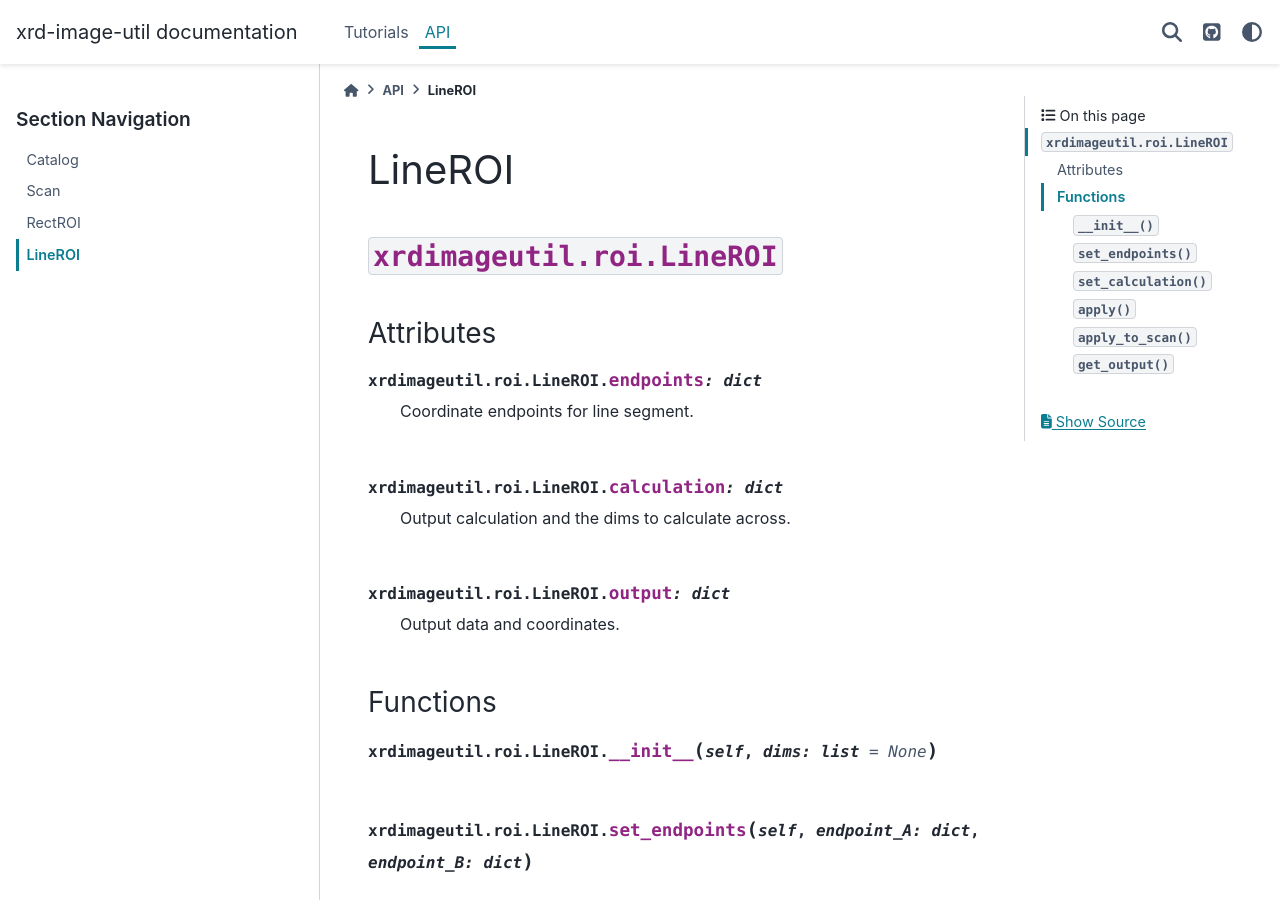
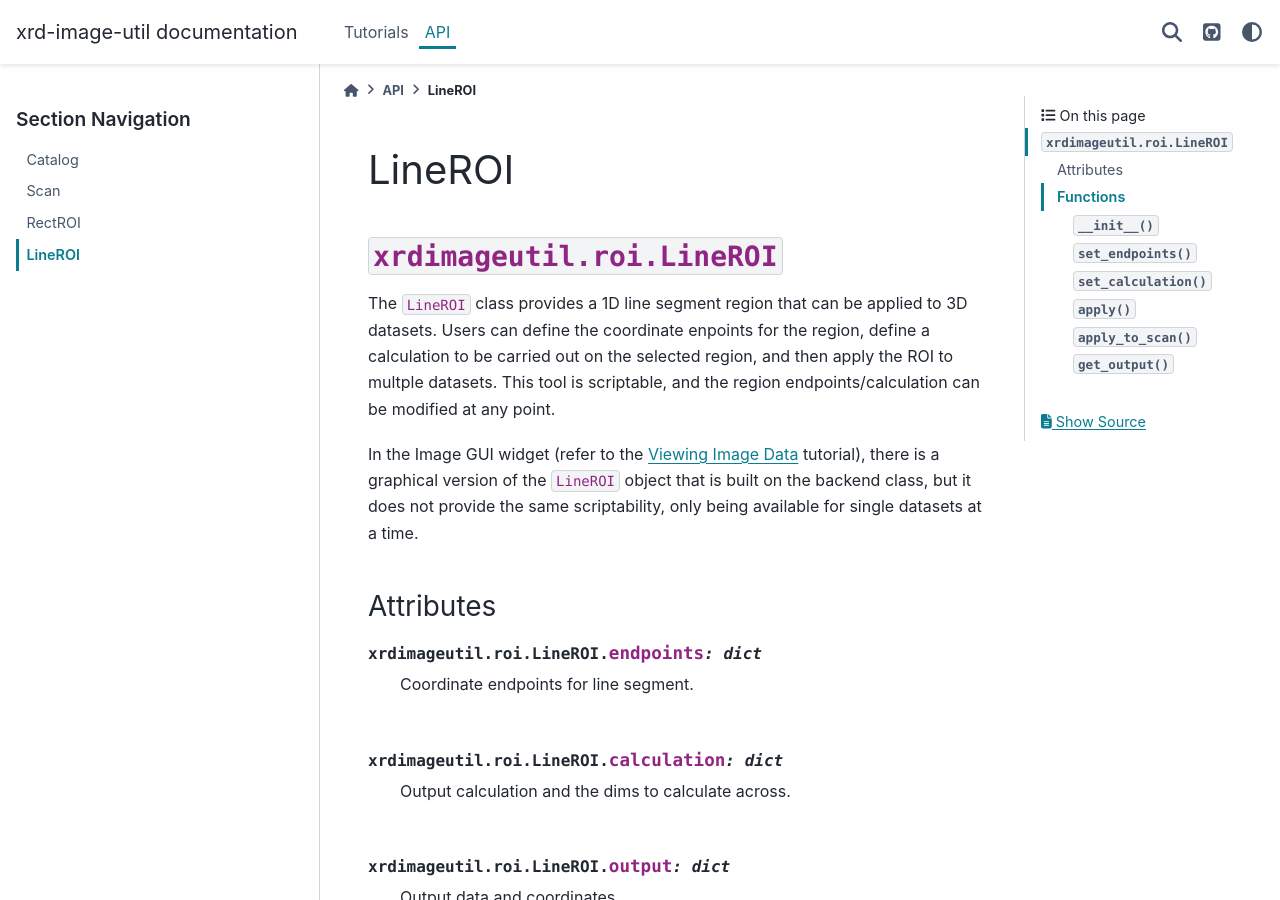
Before and after one commit to pecomyint/xrd-image-util, a Sphinx documentation site: the page built from docs/api/lineroi.rst, in a window 1280 px wide and 900 px high. Built offline with Sphinx 7.4.7 and the PyData theme 0.15.4, drawn with Linux system fonts in a browser that asks for light colours.

Commit message:
Update descriptions

```diff
--- a/docs/api/lineroi.rst
+++ b/docs/api/lineroi.rst
@@ -6,6 +6,17 @@ LineROI
 ~~~~~~~~~~~~~~~~~~~~~~~~~~~
 
 .. currentmodule:: xrdimageutil.roi.LineROI
+
+The ``LineROI`` class provides a 1D line segment region that can be applied
+to 3D datasets. Users can define the coordinate enpoints for the region, define a
+calculation to be carried out on the selected region, and then apply the ROI
+to multple datasets. This tool is scriptable, and the region endpoints/calculation
+can be modified at any point.
+
+In the Image GUI widget (refer to the :doc:`../tutorials/viewing_image_data` tutorial),
+there is a graphical version of the ``LineROI`` object that is built on the backend
+class, but it does not provide the same scriptability, only being available for single
+datasets at a time.
 
 Attributes
 ^^^^^^^^^^
```
Also changed, not shown: docs/api/catalog.rst (+42 -2 lines).
